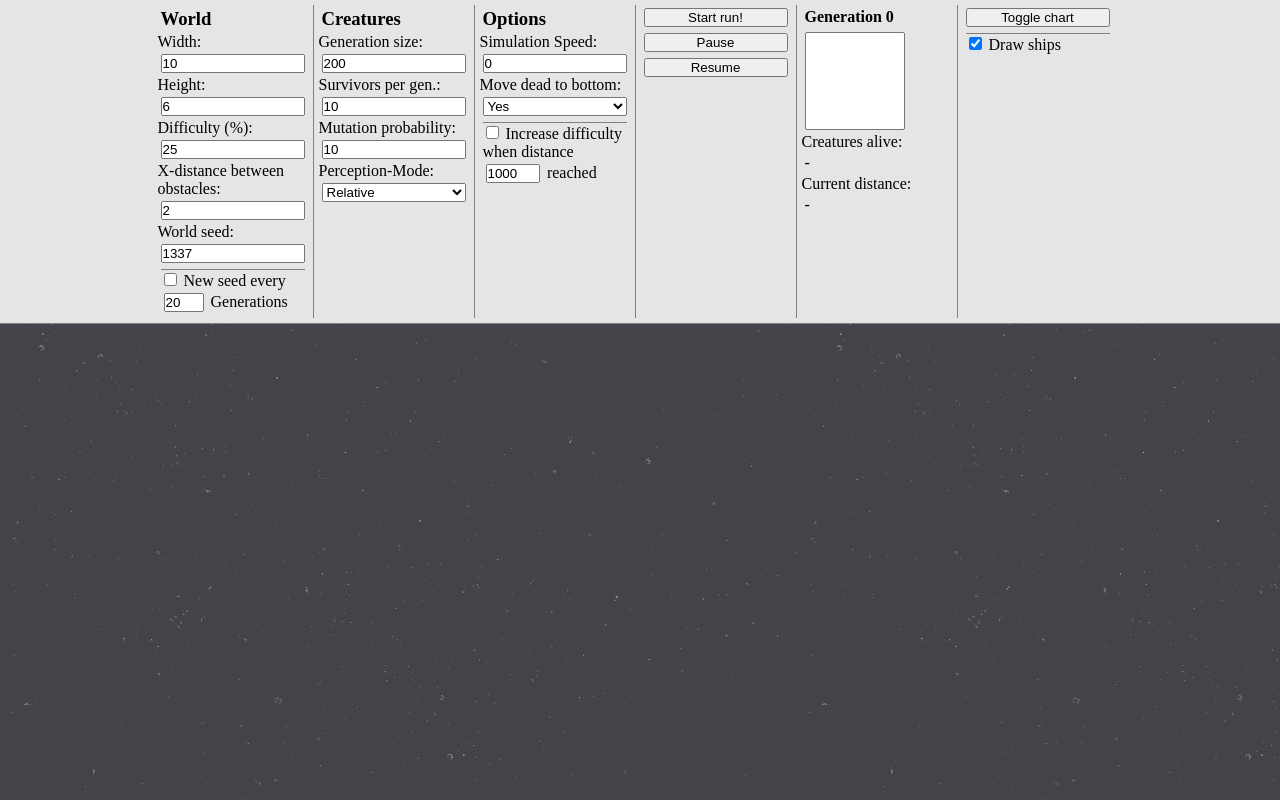
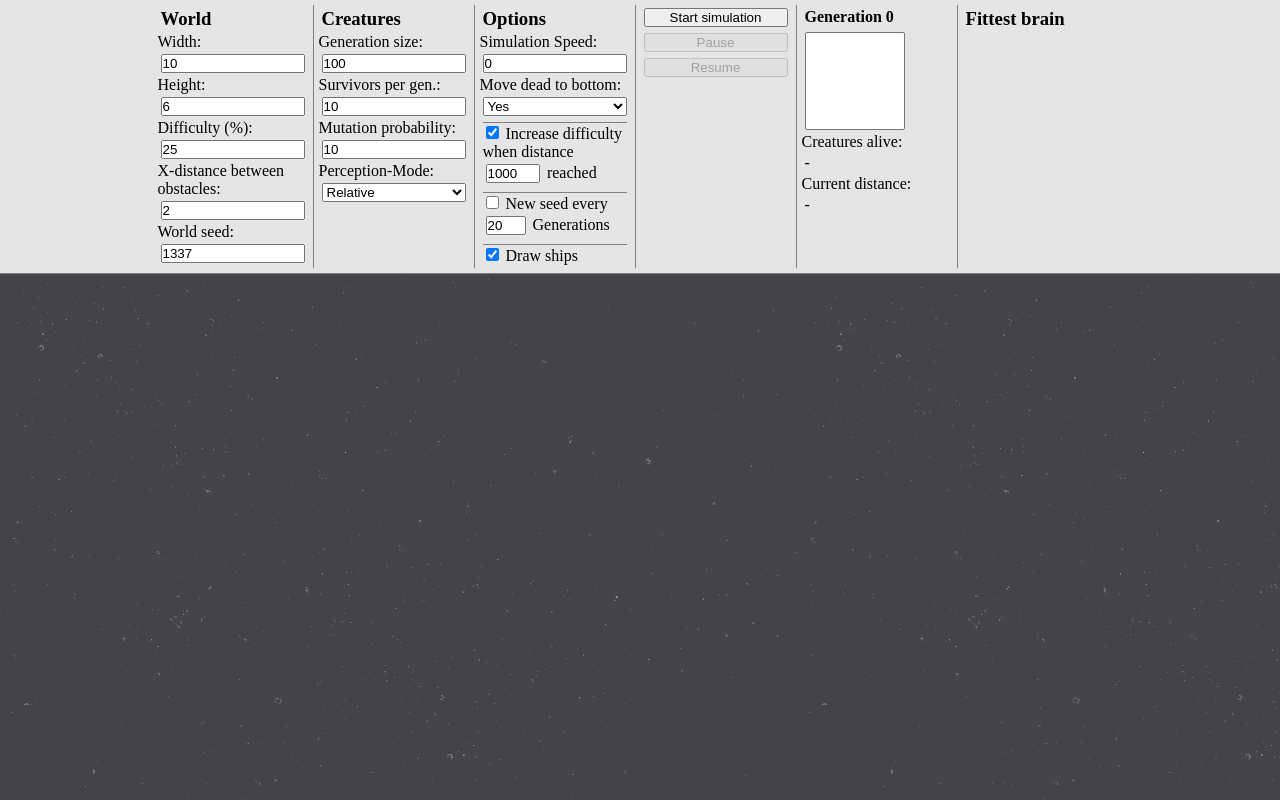
Before and after one commit to walternummerdrei/bbnb, a plain HTML site: page public_html/index.html in a window 1280 px wide. Drawn offline with nearby package versions, Linux system fonts and the light colour scheme.

Commit message:
Refactoring, robustness imbroved

```diff
--- a/public_html/index.html
+++ b/public_html/index.html
@@ -10,21 +10,18 @@
 
     <body>
         <div id="top">
-            <div class="user_input user_input_left">
+            <div class="user_input">
                 <h3>World</h3>
                 Width:<input type="number" id="user_width" value="10">
                 Height:<input type="number" id="user_height" value="6">
                 Difficulty (%):<input type="number" id="user_diffAmount"  value="25">
                 X-distance between obstacles:<input type="number" id="user_obstacle_distance" value="2">
                 World seed:<input type="number" id="user_seed" value="1337">
-                <div class="box">
-                        <input type="checkbox" id="user_autolevel" name="autolevel" value="false"> New seed every
-                        <input type="number" id="user_nextlevel" value="20"> Generations
-                </div>
+
             </div>
-            <div class="user_input user_input_left">
+            <div class="user_input">
                 <h3>Creatures</h3>
-                Generation size:<input type="text" id="user_contestants" value="200">
+                Generation size:<input type="text" id="user_contestants" value="100">
                 Survivors per gen.:<input type="number" id="user_survivor_amount" value="10">
                 Mutation probability:<input type="number" id="user_mutation" value="10">
                 Perception-Mode:
@@ -33,7 +30,7 @@
                     <option value="relative" selected>Relative</option>
                 </select>
             </div>
-            <div class="user_input user_input_left">
+            <div class="user_input">
                 <h3>Options</h3>
                 Simulation Speed:<input type="number" id="user_speed" value="0">
                 Move dead to bottom:
@@ -42,36 +39,39 @@
                     <option value="false">No</option>
                 </select>
                 <div class="box">
-                    <input type="checkbox" id="user_auto_increase_difficulty" name="autolevel" value="false"> Increase difficulty when distance
+                    <input type="checkbox" id="user_auto_increase_difficulty" name="autolevel" value="true" checked> Increase difficulty when distance
                     <input type="number" id="user_increase_difficulty_threshold" value="1000"> reached
                 </div>
+                <div class="box">
+                    <input type="checkbox" id="user_autolevel" name="autolevel" value="true"> New seed every
+                    <input type="number" id="user_nextlevel" value="20"> Generations
             </div>
-            <div class="user_input user_input_center">
-                <button type="button" id="run">Start run!</button>
-                <button type="button" id="pause">Pause</button>
-                <button type="button" id="play">Resume</button>
+                <div class="box">
+                    <input type="checkbox" id="user_drawships" name="drawships" value="true" checked> Draw ships
+                </div>
             </div>
-            <div class="user_input user_input_right">
+            <div class="user_input">
+                <button type="button" id="run">Start simulation</button>
+                <button type="button" id="pause" disabled>Pause</button>
+                <button type="button" id="play" disabled>Resume</button>
+            </div>
+            <div class="user_input">
                 <span id="generation">Generation 0</span>
                 <select id="lifetimes" name="lifetimes" size="6"></select>
                 Creatures alive:<span id="show_creatures_alive" value="0">-</span>
                 Current distance:<span id="show_worldtime" value="0">-</span>
-
-            </div>
-            <div class="last_winner">
             </div>
             <div class="user_input">
-                <button type="button" onclick="$('#chartContainer').toggle();">Toggle chart</button>
-                <div class="box">
-                    <input type="checkbox" id="user_drawships" name="drawships" value="true" checked> Draw ships
+                <h3>Fittest brain</h3>
+                <div class="last_winner">
                 </div>
             </div>
+
         </div>
         <div id="content">
 
         </div>
         <script src="resources/js/util/seedrandom.min.js"></script>
         <script src="resources/js/game.js"></script>
-        <div id="chartContainer" style="height: 300px; width: 600px;"></div>
     </body>
 </html>
--- a/public_html/resources/js/game.js
+++ b/public_html/resources/js/game.js
@@ -279,6 +279,7 @@ function reset() {
     remove_on_death = $('#user_rmOnDeath option:selected').val();
     user_seed = parseInt($('#user_seed').val());
     user_nextlevel = parseInt($('#user_nextlevel').val());
+    increaseDifficultyThreshold = parseInt($('#user_increase_difficulty_threshold').val());
 
     if ($('#user_autolevel').prop("checked") === true)
     {
@@ -432,6 +433,7 @@ $('#run').click(function () {
     $('#user_height').prop('disabled', true);
     $('#user_contestants').prop('disabled', true);
     $('#run').prop('disabled', true);
+    $('#pause').prop('disabled', false);
     $('#perception_mode').prop('disabled', true);
 
     dataSeries = {type: "line"};
@@ -469,10 +471,14 @@ $('#run').click(function () {
 
 $('#pause').click(function () {
     stop();
+    $('#pause').prop('disabled', true);
+    $('#play').prop('disabled', false);
 });
 
 $('#play').click(function () {
     start(speed);
+    $('#pause').prop('disabled', false);
+    $('#play').prop('disabled', true);
 });
 
 
```
